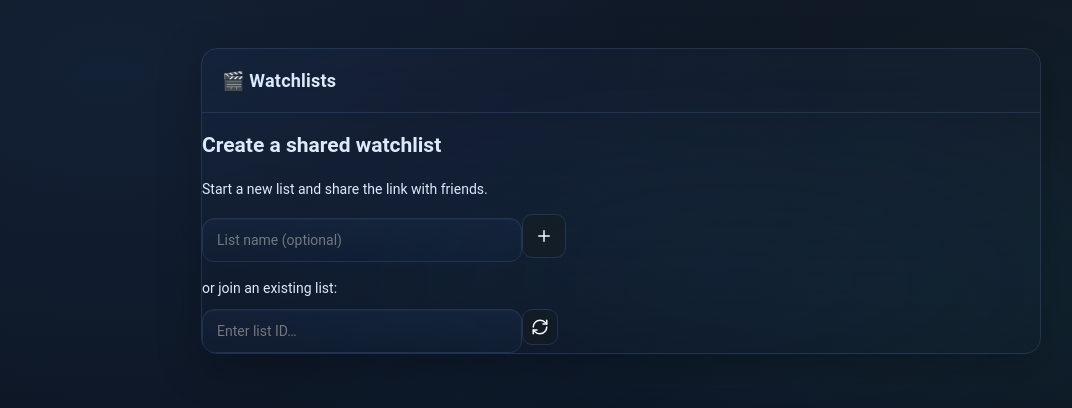
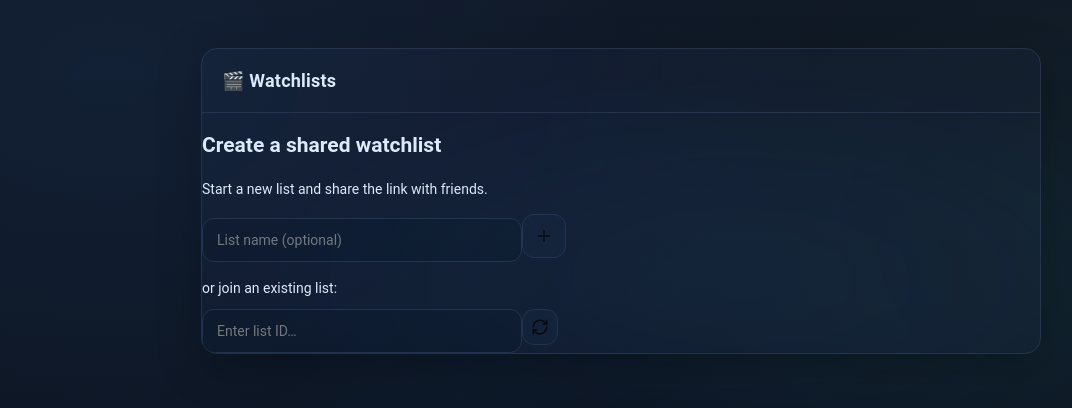
Before and after one commit to flxlehmann/watchlist, a Next.js app: page / in a window 1280 px wide. Shown: the top 408 px of the page, without its empty margins (19-1091 px from the left). Built offline with nearby package versions, Linux system fonts and the light colour scheme.

Commit message:
Design Update

```diff
--- a/app/globals.css
+++ b/app/globals.css
@@ -22,7 +22,7 @@ button, input, textarea, select{
 }
 
 @import url('https://fonts.googleapis.com/css2?family=Roboto:wght@400;500;700&display=swap');
-:root{
+:root{--font-sans:'Roboto', system-ui, -apple-system, Segoe UI, Roboto, Helvetica, Arial, sans-serif;
   --bg:#0b1220;
   --panel:#0e1628;
   --muted:#121b2f;
@@ -34,10 +34,10 @@ button, input, textarea, select{
   --red:#ff6b6b;
   --watched-bg:#0f1a2d;
 }
-*{box-sizing:border-box}html,body{font-family:'Roboto', system-ui, -apple-system, Segoe UI, Roboto, Helvetica, Arial, sans-serif; height:100%}body{margin:0;background:linear-gradient(180deg,var(--bg),#0f1217);color:var(--text);font:14px/1.5 ui-sans-serif,system-ui,-apple-system,Segoe UI,Roboto,Inter,Arial}
+*{box-sizing:border-box}html,body{font-family:var(--font-sans); height:100%}body{margin:0;background:linear-gradient(180deg,var(--bg),#0f1217);color:var(--text);font:14px/1.5 ui-sans-serif,system-ui,-apple-system,Segoe UI,Roboto,Inter,Arial}
 .container{max-width:880px;margin:48px auto;padding:0 20px}
 .card{
-  background: linear-gradient(180deg, var(--panel), rgba(255,255,255,0));
+  background: var(--panel);
   border:1px solid var(--ring);
   border-radius:16px;
   box-shadow:0 12px 40px rgba(0,0,0,.35);
@@ -49,11 +49,19 @@ button, input, textarea, select{
 .row{display:flex;gap:10px;align-items:center}.sep{flex:1}
 .input{
   width:100%;height:44px;padding:0 14px;border-radius:12px;border:1px solid var(--ring);
-  background:linear-gradient(180deg, #0f1a2d, #0c1526);
+  background:#0a1324; /* darker than panel */
   color:var(--text);
-  box-shadow:inset 0 1px 0 rgba(255,255,255,.04);
+  box-shadow:none;
 }
-.iconbtn{font-family:inherit; width:36px;height:36px;display:inline-grid;place-items:center;border-radius:10px;border:1px solid var(--ring);cursor:pointer;color:#fff;background:#0e1217;transition:transform .08s,filter .15s,background .15s,border-color .15s}
+.iconbtn{
+  display:inline-flex;align-items:center;justify-content:center;
+  width:36px;height:36px;
+  border:1px solid var(--ring);
+  background:#0f1a2d;
+  border-radius:12px;
+  cursor:pointer;
+  transition:background .15s ease, border-color .15s ease, transform .06s ease;
+}
 .iconbtn.lg{width:44px;height:44px}.iconbtn:hover{filter:brightness(1.05)}.iconbtn:active{transform:translateY(1px)}.iconbtn svg{width:18px;height:18px;stroke:currentColor}
 .iconbtn.blue:hover{background:var(--blue);border-color:var(--blue-d)}.iconbtn.red:hover{background:var(--red);border-color:var(--red-d)}.iconbtn.green:hover{background:var(--green);border-color:var(--green-d)}
 .toolbar{position:relative;display:flex;gap:10px;flex-wrap:wrap;padding:14px 20px;border-bottom:1px solid var(--ring);background:linear-gradient(180deg,var(--panel),rgba(255,255,255,0))}
@@ -226,9 +234,9 @@ button, input, textarea, select{
 .ac-anchor{position:relative;flex:1 1 520px;min-width:0}
 .ac-anchor .input{
   width:100%;height:44px;padding:0 14px;border-radius:12px;border:1px solid var(--ring);
-  background:linear-gradient(180deg, #0f1a2d, #0c1526);
+  background:#0a1324; /* darker than panel */
   color:var(--text);
-  box-shadow:inset 0 1px 0 rgba(255,255,255,.04);
+  box-shadow:none;
 }
 /* Dropdown pinned under input, full width of anchor */
 .ac{
@@ -251,18 +259,18 @@ button, input, textarea, select{
 .toolbar .ac-anchor,.row .ac-anchor{flex:1 1 auto}
 .toolbar .ac-anchor .input,.row .ac-anchor .input{
   width:100%;height:44px;padding:0 14px;border-radius:12px;border:1px solid var(--ring);
-  background:linear-gradient(180deg, #0f1a2d, #0c1526);
+  background:#0a1324; /* darker than panel */
   color:var(--text);
-  box-shadow:inset 0 1px 0 rgba(255,255,255,.04);
+  box-shadow:none;
 }
 
 
 /* Safety: make any input inside .cta or .toolbar grow */
 .cta .input{
   width:100%;height:44px;padding:0 14px;border-radius:12px;border:1px solid var(--ring);
-  background:linear-gradient(180deg, #0f1a2d, #0c1526);
+  background:#0a1324; /* darker than panel */
   color:var(--text);
-  box-shadow:inset 0 1px 0 rgba(255,255,255,.04);
+  box-shadow:none;
 }
 
 
@@ -274,7 +282,7 @@ button, input, textarea, select{
 
 
 /* Subtle animated background */
-html,body{font-family:'Roboto', system-ui, -apple-system, Segoe UI, Roboto, Helvetica, Arial, sans-serif; background:var(--bg)}
+html,body{font-family:var(--font-sans); background:var(--bg)}
 body::before{
   content:"";
   position:fixed; inset:0; z-index:0;
@@ -315,3 +323,6 @@ html{overflow-x:hidden}
 html, body { height: 100%; }
 
 #__next{position:relative;z-index:1}
+
+:where(button, input, select, textarea){font-family:inherit}
+*::placeholder{font-family:inherit}
```
